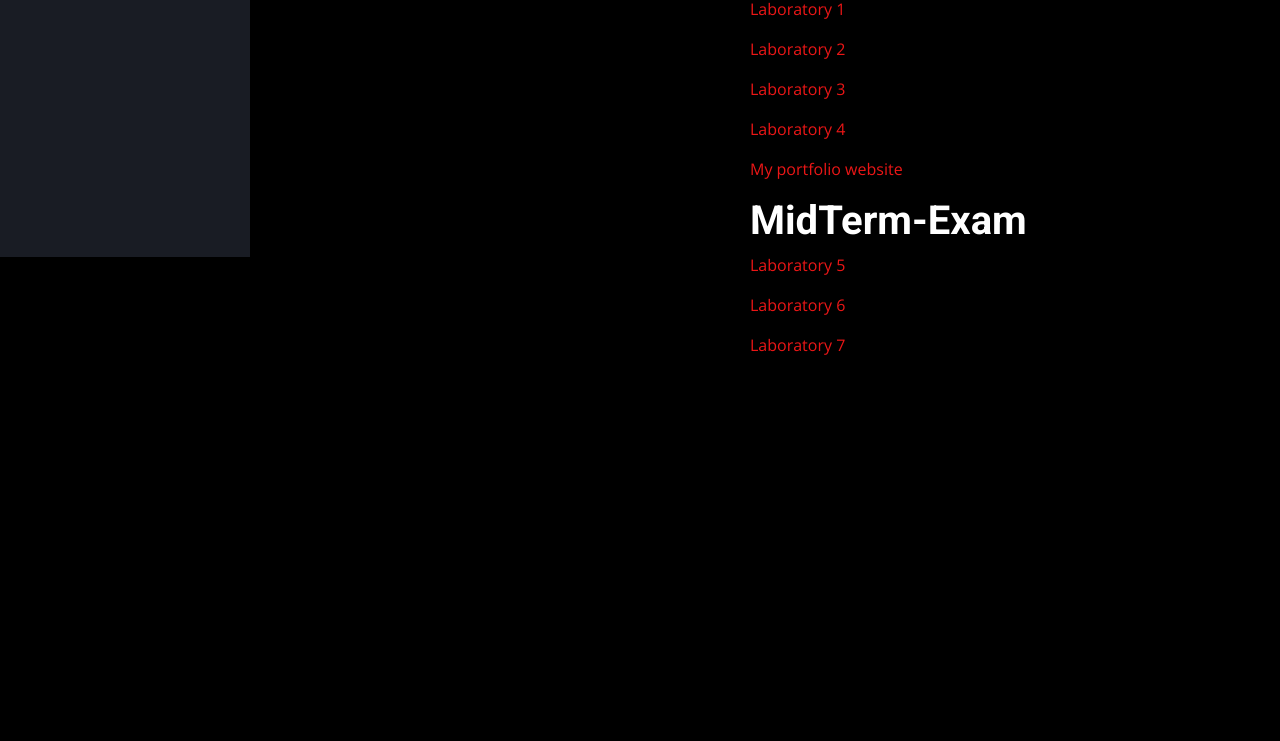
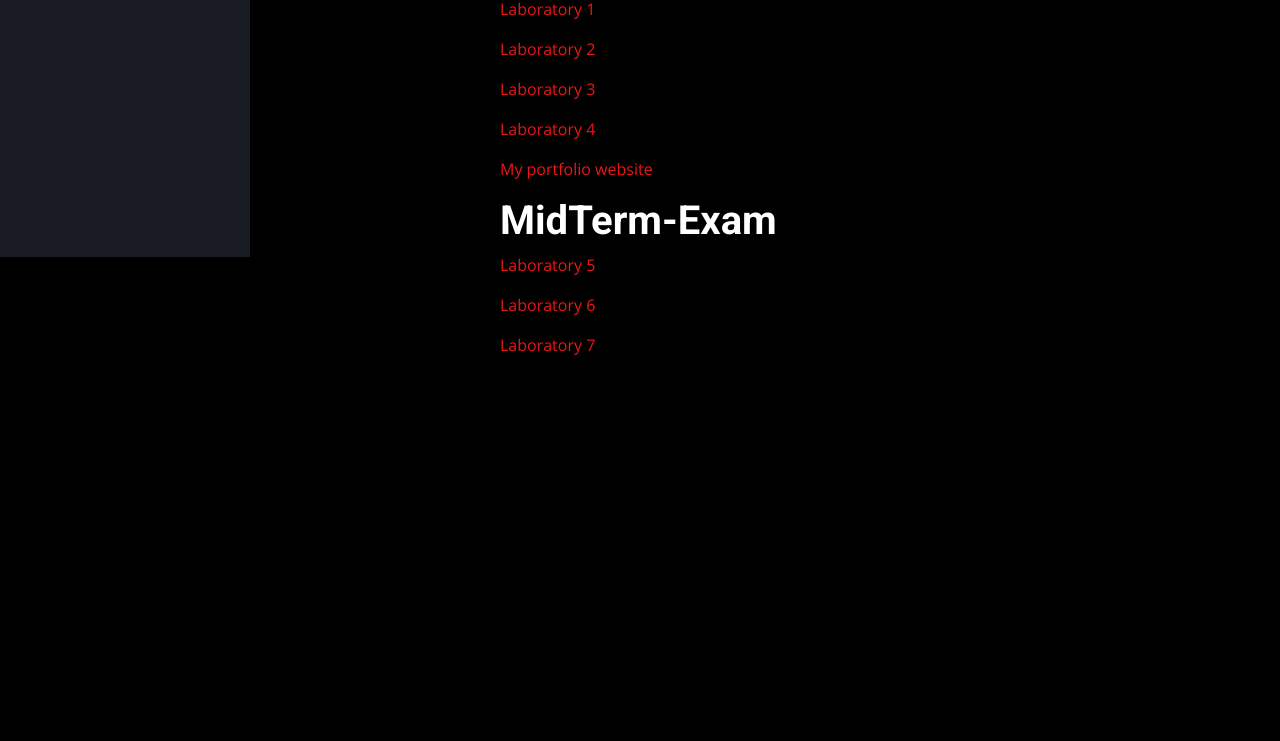
Before and after one commit to Freshmenincoding/chato.github.io, a plain HTML site: page index.html in a window 1280 px wide. Shown: the part 543-1284 px from the top of the page. Drawn offline with nearby package versions, Linux system fonts and the light colour scheme.

Commit message:
Update index.html

```diff
--- a/index.html
+++ b/index.html
@@ -64,12 +64,12 @@
                     <div class="nav-item dropdown">
                         <a href="#" class="nav-link dropdown-toggle" data-bs-toggle="dropdown"><i class="fa fa-laptop me-2"></i>Activities</a>
                         <div class="dropdown-menu bg-transparent border-0">
-                            <a href="C:\Users\Asus\Desktop\LAB1\index.html" class="dropdown-item">Activity 1</a>
-                            <a href="C:\Users\Asus\Desktop\LAB2\index.html" class="dropdown-item">Activity 2</a>
-                            <a href="C:\Users\Asus\Desktop\LAB 3\index.html" class="dropdown-item">Activity 3</a>
-                            <a href="C:\Users\Asus\Desktop\LAB4\enhancements.html" class="dropdown-item">Activity 4</a>
-                            <a href="C:\Users\Asus\Desktop\My Portfolio\index.html" class="dropdown-item">Portfolio Website</a>
-                            <a href="C:\Users\Asus\Desktop\Lab 5\index.html" class="dropdown-item">Activity 5</a>
+                            <a href="C:\Users\Asus\Desktop\bootstrap 5\LAB1\index.html" class="dropdown-item">Activity 1</a>
+                            <a href="C:\Users\Asus\Desktop\bootstrap 5\LAB2\index.html" class="dropdown-item">Activity 2</a>
+                            <a href="C:\Users\Asus\Desktop\bootstrap 5\LAB 3\index.html" class="dropdown-item">Activity 3</a>
+                            <a href="C:\Users\Asus\Desktop\bootstrap 5\LAB4\enhancements.html" class="dropdown-item">Activity 4</a>
+                            <a href="C:\Users\Asus\Desktop\bootstrap 5\My Portfolio\index.html" class="dropdown-item">Portfolio Website</a>
+                            <a href="C:\Users\Asus\Desktop\bootstrap 5\Lab 5\index.html" class="dropdown-item">Activity 5</a>
                             <a href="C:\Users\Asus\Desktop\labb 6\index (5).html" class="dropdown-item">Activity 6</a>
                             <a href="C:\Users\Asus\Desktop\lab 7\index (5).html" class="dropdown-item">Activity 7</a>
                         </div>
@@ -241,22 +241,19 @@
         </div>
     </div>
 </div>
- <div class="content" id="content">
-   <div class="content" id="content">
-                        <div class="contact-section">
-                            <h1 class="sub-title">Laboratory Exercises</h1>
-                            <p><a href="./ochavo lab 1/index.html" target="_blank">Laboratory 1</a></p>
-                            <p><a href="./lab 2/index.html" target="_blank">Laboratory 2</a></p>
-                            <p><a href="./lab 3/index.html" target="_blank">Laboratory 3</a></p>
-                            <p><a href="./lab 4/enhancements.html" target="_blank">Laboratory 4</a></p>
-                            <p><a href="./OCHAVO/Home.html" target="_blank">My portfolio website</a></p>
-                            <h1 class="sub-title">MidTerm-Exam</h1>
-                            <p><a href="./5-7/chart.html" target="_blank">Laboratory 5</a></p>
-                            <p><a href="./5-7/contactform.html" target="_blank">Laboratory 6</a></p>
-                            <p><a href="./5-7/index.html" target="_blank">Laboratory 7</a></p>
-                        </div>
-                    </div>
-
+<div class="content" id="content">
+    <div class="contact-section">
+        <h1 class="sub-title">Laboratory Exercises</h1>
+        <p><a href="C:\Users\Asus\Desktop\bootstrap 5\LAB1\index.html" target="_blank">Laboratory 1</a></p>
+        <p><a href="C:\Users\Asus\Desktop\bootstrap 5\LAB2\index.html" target="_blank">Laboratory 2</a></p>
+        <p><a href="C:\Users\Asus\Desktop\bootstrap 5\LAB 3\index.html" target="_blank">Laboratory 3</a></p>
+        <p><a href="C:\Users\Asus\Desktop\bootstrap 5\LAB4\enhancements.html" target="_blank">Laboratory 4</a></p>
+        <p><a href="C:\Users\Asus\Desktop\bootstrap 5\My Portfolio\index.html" target="_blank">My portfolio website</a></p>
+        <h1 class="sub-title">MidTerm-Exam</h1>
+        <p><a href="C:\Users\Asus\Desktop\bootstrap 5\Lab 5\index.html" target="_blank">Laboratory 5</a></p>
+        <p><a href="C:\Users\Asus\Desktop\labb 6\index (5).html" target="_blank">Laboratory 6</a></p>
+        <p><a href="C:\Users\Asus\Desktop\lab 7\index (5).html" target="_blank">Laboratory 7</a></p>
+    </div>
 </div>
 
 
```
